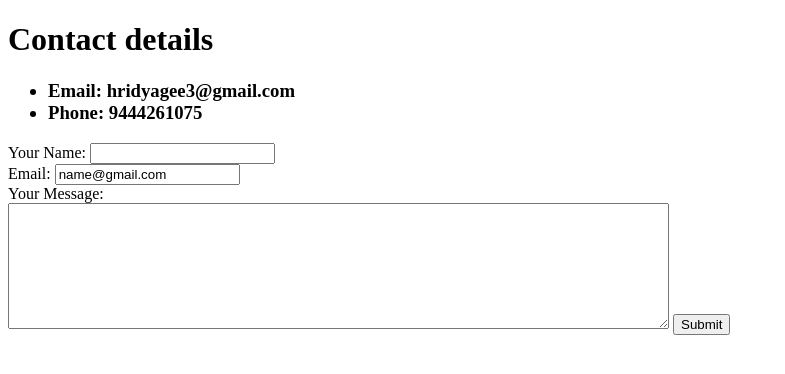
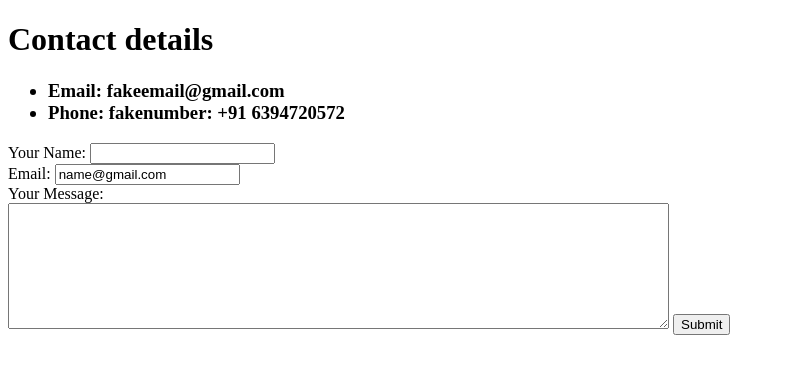
Before and after one commit to iron-man-fan/CV, a plain HTML site: page contact.html in a window 1280 px wide. Shown: the whole page, without its empty margins (0-785 px from the left). Drawn offline with Linux system fonts and the light colour scheme.

Commit message:
Update contact.html

```diff
--- a/contact.html
+++ b/contact.html
@@ -10,8 +10,8 @@
   <h1>Contact details</h1>
   <h3>
     <ul>
-      <li>Email: hridyagee3@gmail.com</li>
-      <li>Phone: 9444261075</li>
+      <li>Email: fakeemail@gmail.com</li>
+      <li>Phone: fakenumber: +91 6394720572</li>
     </ul>
   </h3>
   <form action="mailto:info@hridyagee3@gmail.com" method="post" enctype="text/plain">
```
